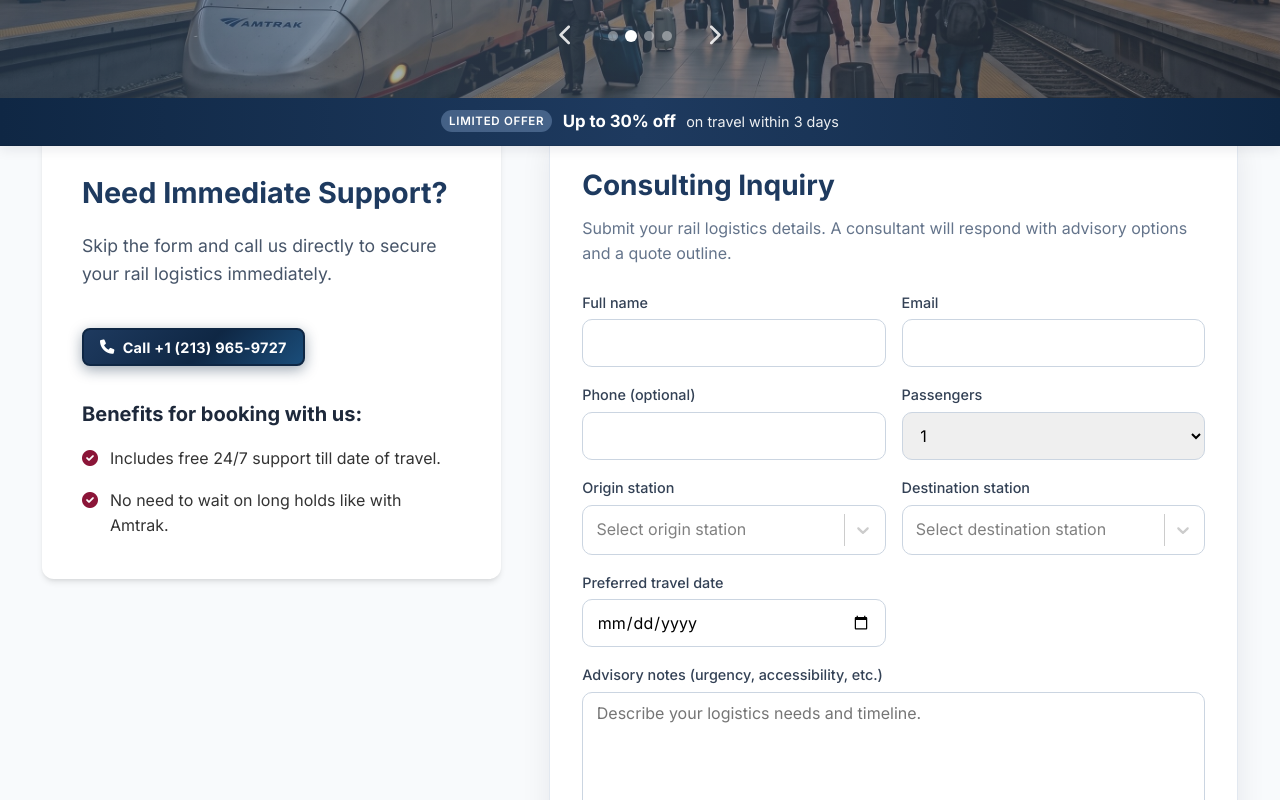
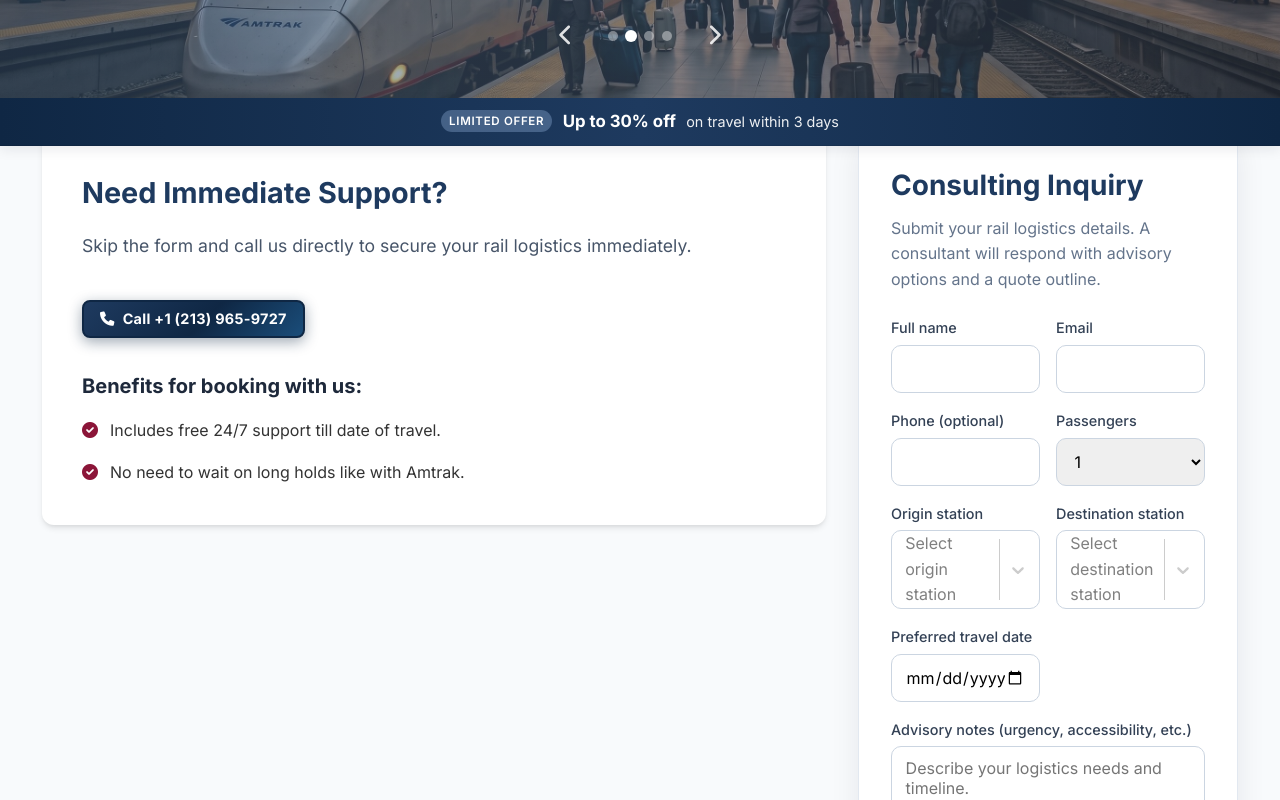
Before and after one commit to vian1608/thefinalseat, a React (Create React App) app in the folder frontend/: page /amtrak in a window 1280 px wide. Shown: the part 500-1300 px from the top of the page. Built offline with nearby package versions, Linux system fonts and the light colour scheme.

Commit message:
changed source

```diff
--- a/frontend/src/pages/Home.css
+++ b/frontend/src/pages/Home.css
@@ -116,27 +116,31 @@
 }
 
 #inquiry .container {
-  max-width: 1260px;
-  width: 100%;
-  padding: 0 2rem;
+  width: 100% !important;
+  max-width: 1260px !important;
+  margin: 0 auto !important;
+  padding: 0 2rem !important;
+  box-sizing: border-box !important;
 }
 
 .inquiry-split-layout {
-  display: grid;
-  grid-template-columns: minmax(0, 1fr) 380px;
-  gap: 2rem;
-  align-items: stretch;
-  width: 100%;
+  display: grid !important;
+  grid-template-columns: minmax(0, 1fr) 380px !important;
+  gap: 2rem !important;
+  align-items: start !important;
+  width: 100% !important;
 }
 
 .inquiry-main-panel {
   display: flex;
   flex-direction: column;
+  min-width: 0 !important;
 }
 
 .inquiry-side-panel {
   display: flex;
   flex-direction: column;
+  min-width: 0 !important;
 }
 
 .support-inquiry-card {
--- a/frontend/src/pages/Home.js
+++ b/frontend/src/pages/Home.js
@@ -633,7 +633,7 @@
             </div>
 
             <div className="inquiry-side-panel">
-              <div className="flights-inquiry-card support-inquiry-card" style={{ height: '100%', margin: 0, display: 'flex', flexDirection: 'column', justifyContent: 'space-between' }}>
+              <div className="flights-inquiry-card support-inquiry-card" style={{ height: 'auto', margin: 0, display: 'flex', flexDirection: 'column', justifyContent: 'space-between' }}>
                 <div>
                   <h2 style={{ fontSize: '1.6rem', color: '#1e293b', marginBottom: '0.75rem', fontWeight: 800 }}>Need Immediate Support?</h2>
                   <p style={{ color: '#475569', fontSize: '0.98rem', lineHeight: '1.6', marginBottom: '1.5rem' }}>
```
